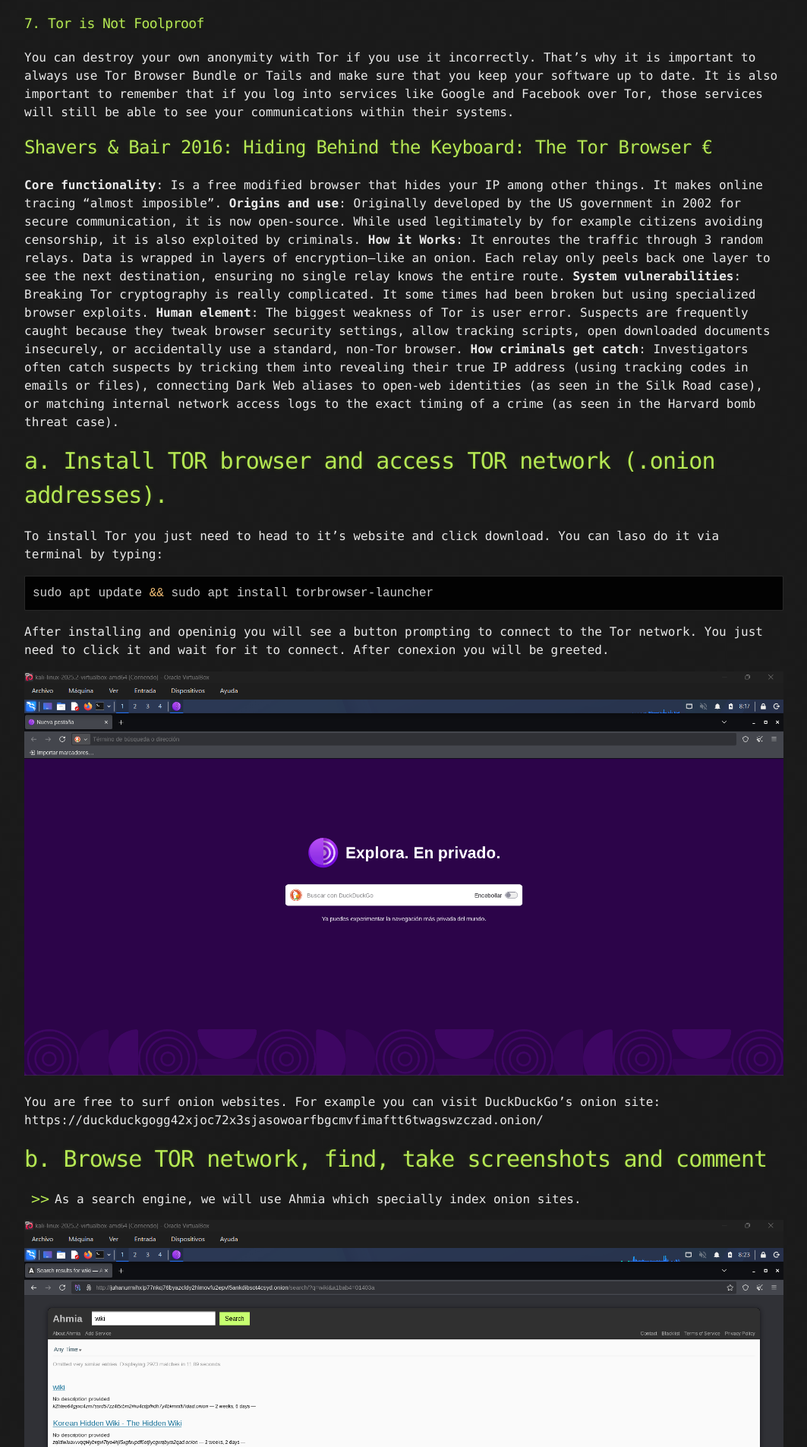
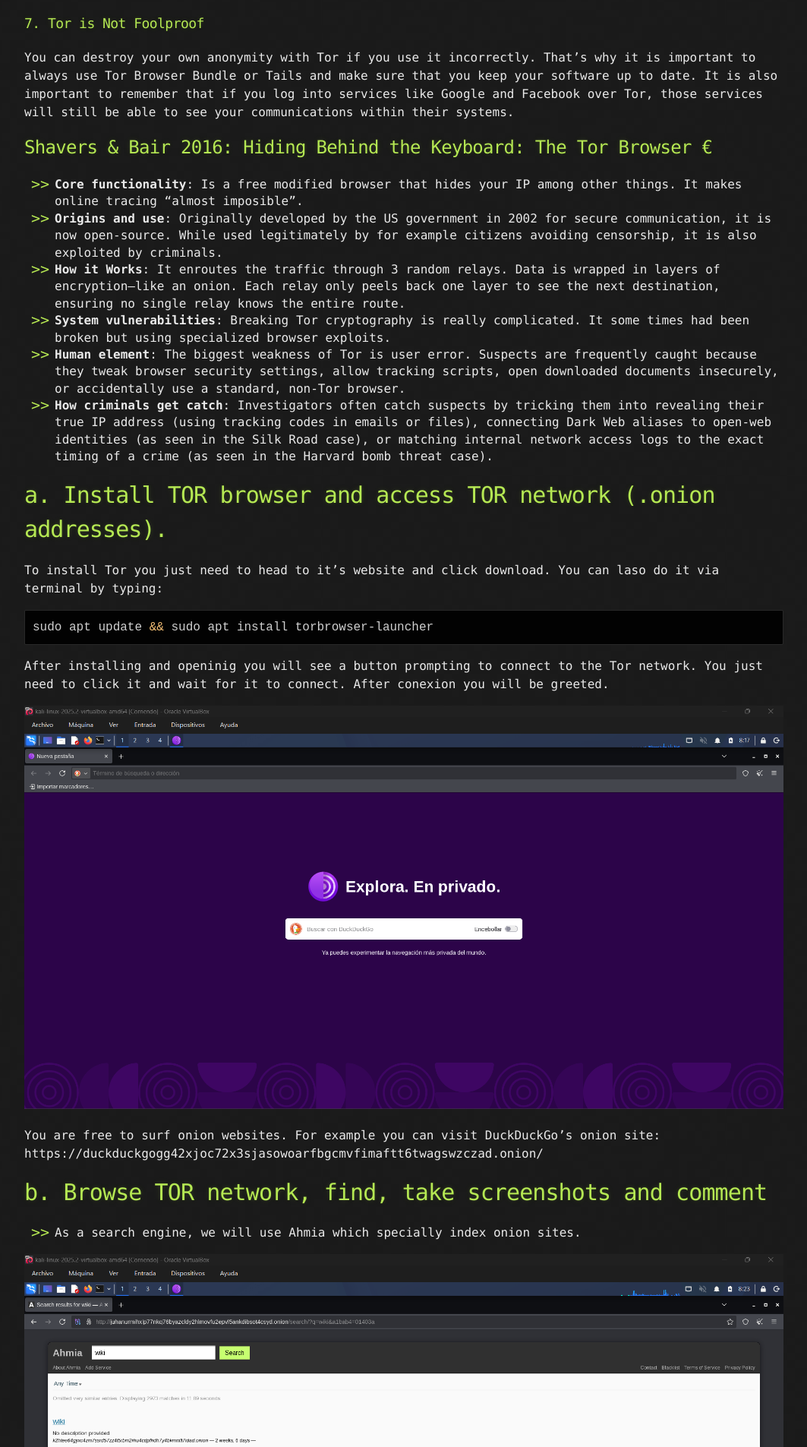
Before and after one commit to Mineja2017/security-information.mineja2017.github.io, a Jekyll site: the page built from _posts/2026-03-05-h7.md, in a window 1280 px wide. Shown: the part 970-2875 px from the top of the page at 76% size, without its empty margins (108-1171 px from the left). Built offline with Jekyll 4.4.1, drawn with Linux system fonts in a browser that asks for light colours.

Commit message:
fix h7 identation

```diff
--- a/_posts/2026-03-05-h7.md
+++ b/_posts/2026-03-05-h7.md
@@ -29,12 +29,12 @@ You can destroy your own anonymity with Tor if you use it incorrectly. That's wh
 
 ## Shavers & Bair 2016: Hiding Behind the Keyboard: The Tor Browser €
 
-**Core functionality**: Is a free modified browser that hides your IP among other things. It makes online tracing "almost imposible".
-**Origins and use**: Originally developed by the US government in 2002 for secure communication, it is now open-source. While used legitimately by for example citizens avoiding censorship, it is also exploited by criminals.
-**How it Works**: It enroutes the traffic through 3 random relays. Data is wrapped in layers of encryption—like an onion. Each relay only peels back one layer to see the next destination, ensuring no single relay knows the entire route.
-**System vulnerabilities**: Breaking Tor cryptography is really complicated. It some times had been broken but using specialized browser exploits.
-**Human element**: The biggest weakness of Tor is user error. Suspects are frequently caught because they tweak browser security settings, allow tracking scripts, open downloaded documents insecurely, or accidentally use a standard, non-Tor browser.
-**How criminals get catch**: Investigators often catch suspects by tricking them into revealing their true IP address (using tracking codes in emails or files), connecting Dark Web aliases to open-web identities (as seen in the Silk Road case), or matching internal network access logs to the exact timing of a crime (as seen in the Harvard bomb threat case).
+- **Core functionality**: Is a free modified browser that hides your IP among other things. It makes online tracing "almost imposible".
+- **Origins and use**: Originally developed by the US government in 2002 for secure communication, it is now open-source. While used legitimately by for example citizens avoiding censorship, it is also exploited by criminals.
+- **How it Works**: It enroutes the traffic through 3 random relays. Data is wrapped in layers of encryption—like an onion. Each relay only peels back one layer to see the next destination, ensuring no single relay knows the entire route.
+- **System vulnerabilities**: Breaking Tor cryptography is really complicated. It some times had been broken but using specialized browser exploits.
+- **Human element**: The biggest weakness of Tor is user error. Suspects are frequently caught because they tweak browser security settings, allow tracking scripts, open downloaded documents insecurely, or accidentally use a standard, non-Tor browser.
+- **How criminals get catch**: Investigators often catch suspects by tricking them into revealing their true IP address (using tracking codes in emails or files), connecting Dark Web aliases to open-web identities (as seen in the Silk Road case), or matching internal network access logs to the exact timing of a crime (as seen in the Harvard bomb threat case).
 
 # a. Install TOR browser and access TOR network (.onion addresses).
 
```
